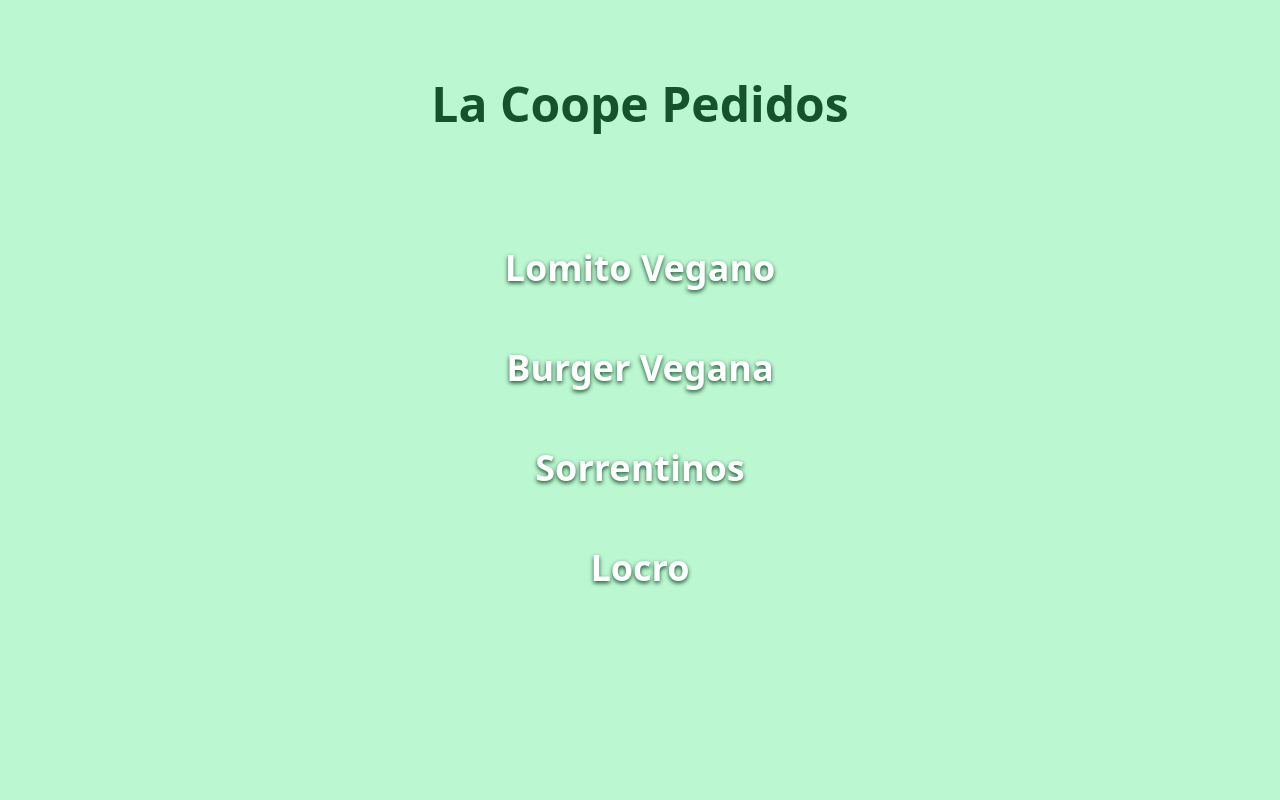
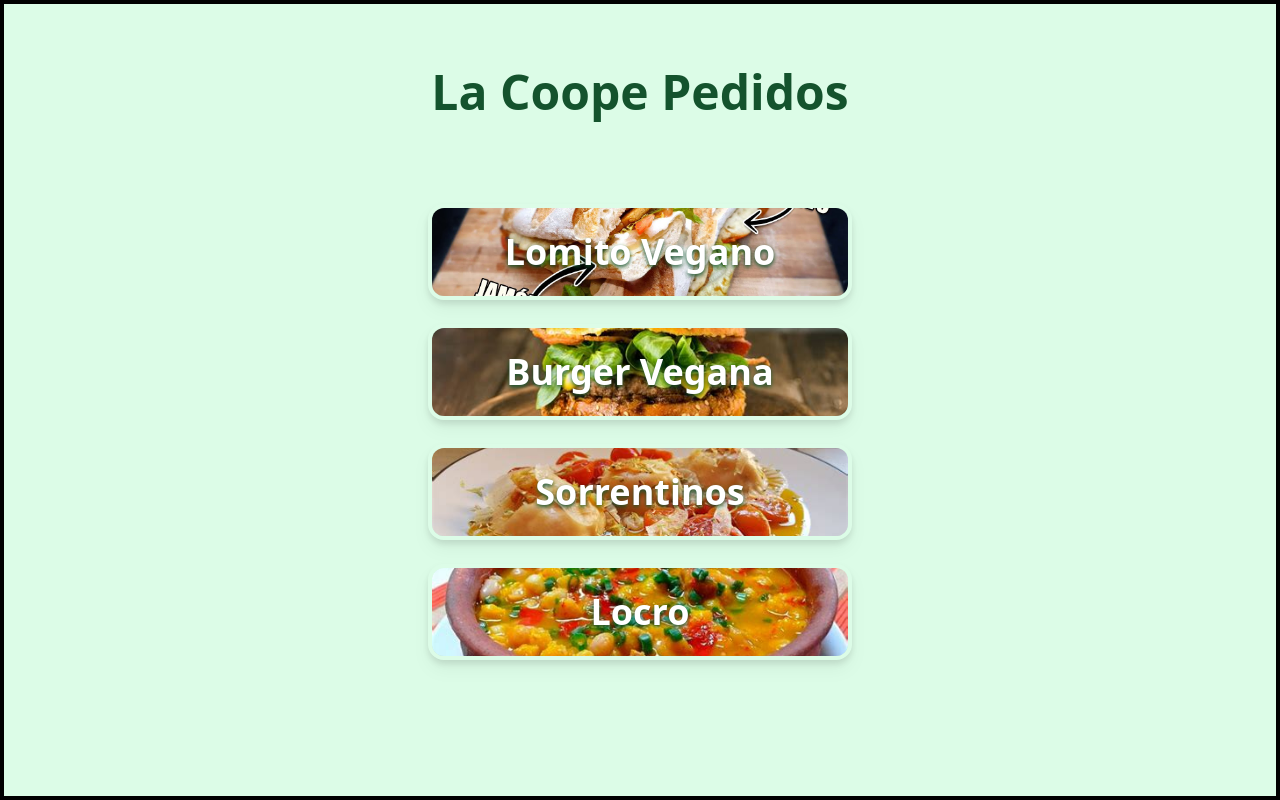
Before and after one commit to coope-pedidos/lacasita-front, a Next.js app: page / in a window 1280 px wide. Built offline with nearby package versions, Linux system fonts and the light colour scheme.

Commit message:
mejoras de estilo

```diff
--- a/components/FoodPage.js
+++ b/components/FoodPage.js
@@ -6,15 +6,17 @@ export class FoodPage extends React.Component {
     const food = foods.find(food => food.id == this.props.foodId)
     const multipleDays = food.dias.length > 1 ? true : false
     return (
-      <main className="flex flex-col justify-start items-center bg-green-200 w-screen h-screen">
+      <main className="flex flex-col justify-start items-center bg-green-100 w-screen h-screen">
         <h1 className="font-bold text-5xl my-5 text-green-900 text-center h-fit">
           {food.name}
         </h1>
+        <div className="flex flex-col md:flex-row items-center">
           <img
             src={`/images/${food.img}`}
-          className="w-11/12 rounded-lg shadow-md my-5"
+            className="w-11/12 rounded-2xl shadow-lg drop-shadow-lg border-2 my-5 md:w-2/3 md:self-start md:mx-5 md:skew-x-3 md:-skew-y-3"
           ></img>
-        <p className="text-3xl text-center">{`Disponible el proximo ${
+          <div>
+            <p className="text-3xl text-center md:text-justify md:mx-5">{`Disponible el proximo ${
               !multipleDays.days
                 ? food.dias[0].charAt(0).toUpperCase() + food.dias[0].slice(1)
                 : "fecha patria"
@@ -22,11 +24,19 @@ export class FoodPage extends React.Component {
             {food.desc.map((paragraph, index) => {
               console.log(index)
               return (
-            <p key={index} className="m-5">
+                <p key={index} className="m-5 md:mx-5">
                   {paragraph}
                 </p>
               )
             })}
+            <p className="text-right text-xl45 mx-5 font-bold text-orange-500 text-shadow shadow-black">
+              {food.precio + "$"}
+            </p>
+            <p className="text-right text-5xl mx-5 font-bold text-red-500 text-shadow shadow-black">
+              {"2 x " + food.promo + "$"}
+            </p>
+          </div>
+        </div>
       </main>
     )
   }
--- a/components/MainMenu.js
+++ b/components/MainMenu.js
@@ -4,8 +4,8 @@ import { foods } from "/components/foods.js"
 export class MainMenu extends React.Component {
   render() {
     return (
-      <main className="flex flex-col start items-center bg-green-200 w-screen h-screen">
-        <h1 className="font-bold text-center my-20 text-5xl text-green-900">
+      <main className="border-4 overflow-scroll fixed border-black flex flex-col items-center bg-green-100 w-screen h-screen">
+        <h1 className="font-bold text-center my-16 text-5xl text-green-900">
           La Coope Pedidos
         </h1>
         <MenuBtns onClick={i => this.props.onClick(i)} />
@@ -16,16 +16,20 @@ export class MainMenu extends React.Component {
 
 function MenuBtns(props) {
   return (
-    <ul>
+    <ul className="w-11/12 md:w-1/2 lg:w-1/3">
       {foods.map(food => {
         return (
-          <li
+          <button
             key={food.id}
-            className={`bg-${food.keyword} h-20 cursor-pointer text-shadow shadow-green-900 m-5 w-80 text-white text-4xl rounded-lg font-bold bg-center bg-cover flex items-center justify-center`}
+            className={`w-full h-24 border-4 border-green-100 hover:border-green-300  relative z-10 overflow-hidden drop-shadow-lg cursor-pointer text-shadow hover:shadow-green-600 shadow-green-900 my-6 text-white text-4xl rounded-2xl font-bold bg-center bg-cover flex items-center justify-center`}
             onClick={() => props.onClick(food.id)}
           >
-            {food.name}
-          </li>
+            <img
+              src={`/images/${food.img}`}
+              className="absolute z-0 w-full"
+            ></img>
+            <p className="z-20">{food.name}</p>
+          </button>
         )
       })}
     </ul>
--- a/tailwind.config.js
+++ b/tailwind.config.js
@@ -8,16 +8,13 @@ module.exports = {
   ],
   theme: {
     extend: {
-      backgroundImage: {
-        "lomo": "url('/images/lomitovegano.jpg')",
-        "locro": "url('/images/locro.jpg')",
-        "hambur": "url('/images/hamburguesa.jpg')",
-        "sorren": "url('/images/sorren.jpg')",
-      },
       textShadow: {
         sm: "0 1px 2px var(--tw-shadow-color)",
         DEFAULT: "0 2px 4px var(--tw-shadow-color)",
         lg: "0 8px 16px var(--tw-shadow-color)",
+      },
+      fontSize: {
+        xl45: "2.60rem",
       },
     },
   },
```
Lines whose indentation alone changed are shown as unchanged.
